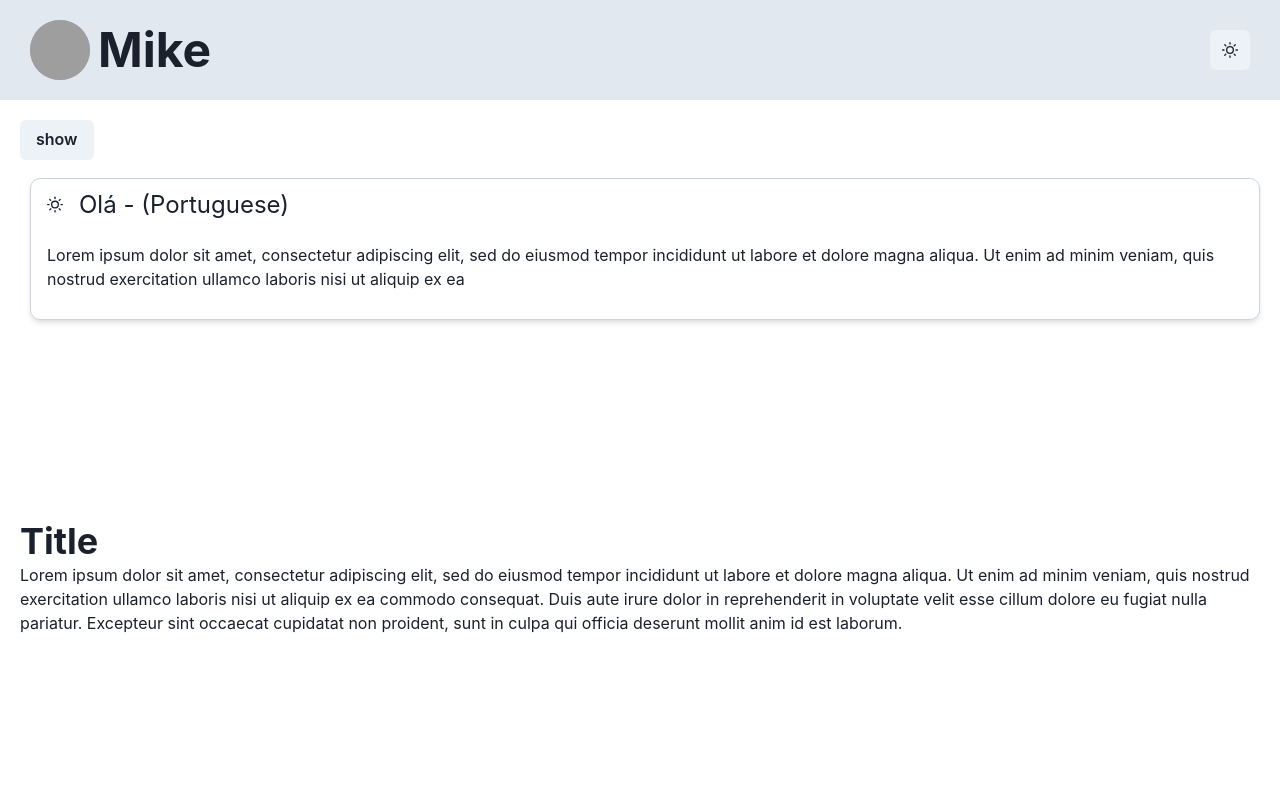
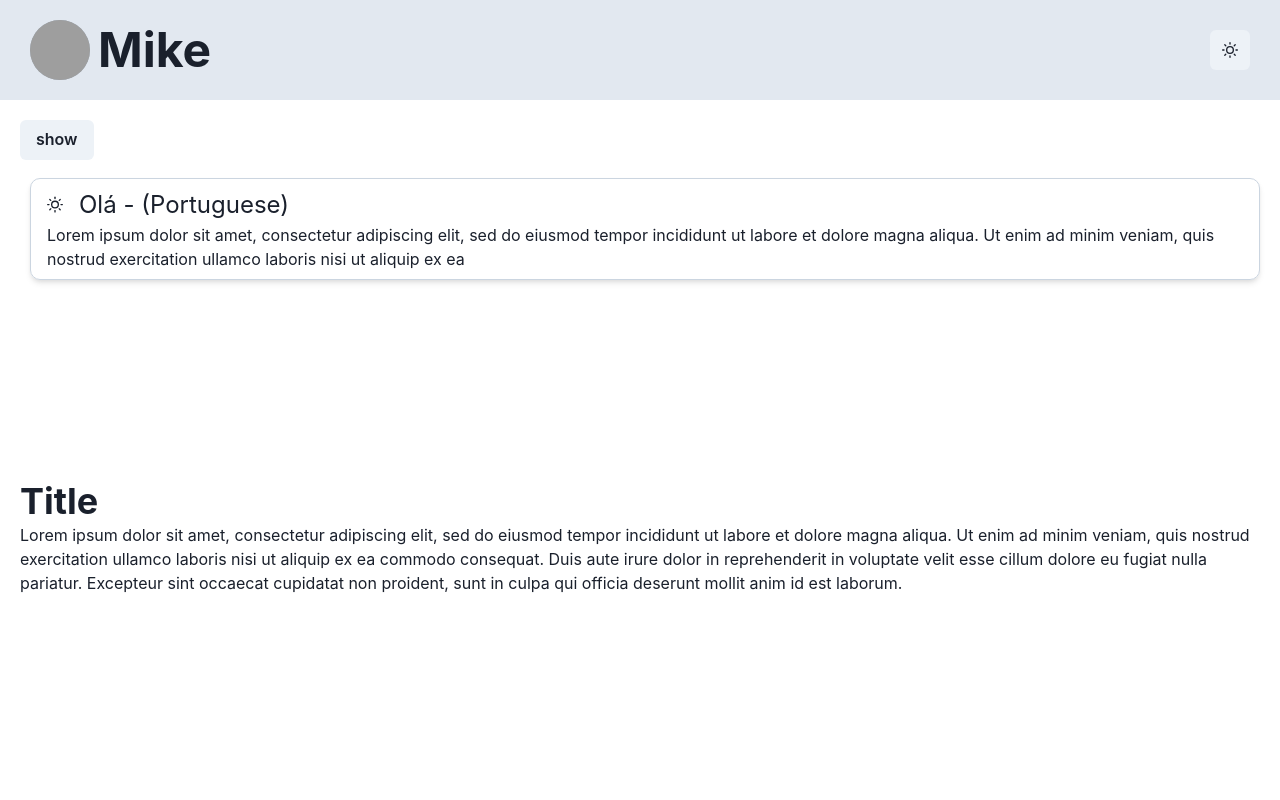
Before and after one commit to mikemajara/animated-card-framer-motion, a React (Create React App) app: page / in a window 1280 px wide. Both pictures are taken after a click on the element 645 px from the left and 198 px from the top of the page. Shown: the top 800 px of the page. Built offline with nearby package versions, Linux system fonts and the light colour scheme; grey boxes are pictures that could not be loaded.

Commit message:
working card without layout
* remove padding glitch

```diff
--- a/src/animated-button.tsx
+++ b/src/animated-button.tsx
@@ -47,7 +47,7 @@ export const AnimatedButton = (props: any) => {
     setIsExpanded(props.expanded);
   }, [props.expanded]);
 
-  // setInterval(() => toggleExpanded(), 2000)
+  // setInterval(() => toggleExpanded(), 4000)
 
   const textControls = useAnimation();
 
@@ -58,6 +58,7 @@ export const AnimatedButton = (props: any) => {
 
   const buttonStyle = {
     padding: "8px 16px",
+    // paddingBottom: 0,
     display: "flex",
     flexDirection: "column",
     alignItems: "flex-start",
@@ -81,27 +82,32 @@ export const AnimatedButton = (props: any) => {
         // paddingRight: isExpanded ? "16px" : "11px",
         // paddingLeft: isExpanded ? "16px" : "11px",
         // borderRadius: "10px",
+        // height not animated here because the meassurement
+        // leads to a glitch adjusting to the padding (which is not taken
+        // into account with padding)
+        height: "auto",
         backgroundColor: "gray.500",
         overflow: "hidden",
       }}
       initial={false}
-      animate={{height: isExpanded ? "auto" : "40px", borderRadius: "10px"}}
-      transition={{duration: ".2"}}
+      // animate={{height: isExpanded ? "auto" : "40px", borderRadius: "10px"}}
+      transition={{duration: "3"}}
     >
       <AFlex align="center" layout initial={false}>
         <AIcon layout as={SunIcon} mr="16px"
           animate={{height: isExpanded ? "1.2rem" : "1rem"}}
         />
-        <AText layout initial={false} animate={{fontSize: isExpanded ? "1.5rem" : "1rem"}} transition={{bounce: 0}}>
+        <AText layout initial={false} animate={{fontSize: isExpanded ? "1.5rem" : "1rem"}}>
           {props.title}
         </AText>
       </AFlex>
       <AText
-        layout
-        py="5"
-        initial={false}
+        // layout
+        // py="5"
+        // initial={false}
         animate={{
           opacity: isExpanded ? 1 : 0,
+          height: isExpanded ? "auto" : "1px"
         }}
         >
         {props.content}
```
